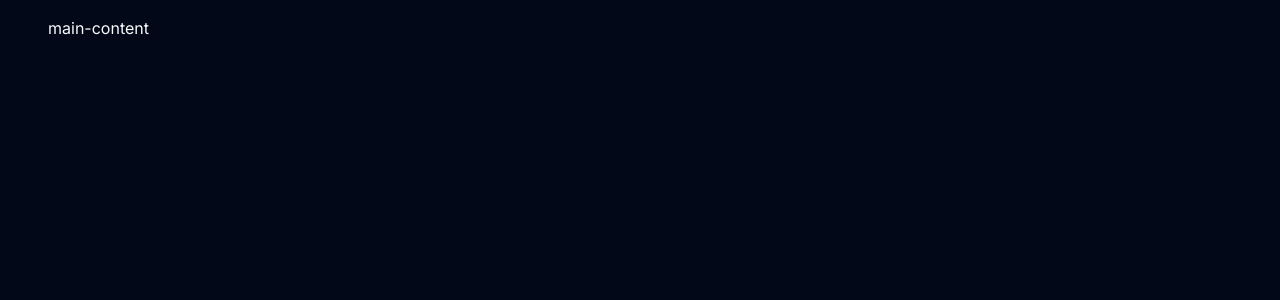
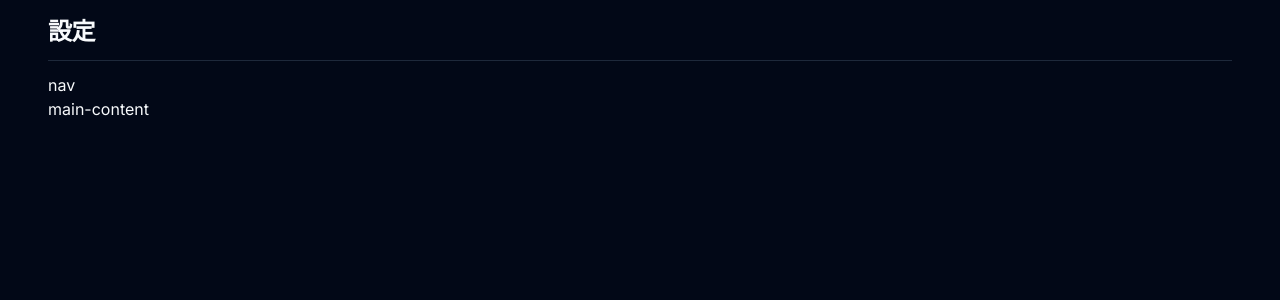
Before and after one commit to obashun22/mentai-online, a Next.js app: page /settings in a window 1280 px wide. Shown: the top 300 px of the page. Built offline with nearby package versions, Linux system fonts and the light colour scheme.

Commit message:
Update settingsページ実装中

```diff
--- a/package.json
+++ b/package.json
@@ -10,6 +10,7 @@
   },
   "dependencies": {
     "@heroicons/react": "^2.1.1",
+    "@radix-ui/react-separator": "^1.0.3",
     "@radix-ui/react-slot": "^1.0.2",
     "@radix-ui/react-tabs": "^1.0.4",
     "class-variance-authority": "^0.7.0",
--- a/src/app/settings/page.tsx
+++ b/src/app/settings/page.tsx
@@ -1,9 +1,20 @@
+import { Separator } from "@/components/ui/separator";
+
 export default function Settings() {
   return (
     <div className="p-4 h-screen">
       <div className="container mx-auto">
-        <div></div>
-        <div>main-content</div>
+        <div>
+          <h2 className="text-2xl font-bold tracking-tight">設定</h2>
+          {/* <p className="text-muted-foreground">
+            設定が変更できます。変更した設定はすぐに反映されます。
+          </p> */}
+        </div>
+        <Separator className="my-3" />
+        <div>
+          <div>nav</div>
+          <div>main-content</div>
+        </div>
       </div>
     </div>
   );
--- /dev/null
+++ b/src/components/ui/separator.tsx
@@ -0,0 +1,31 @@
+"use client"
+
+import * as React from "react"
+import * as SeparatorPrimitive from "@radix-ui/react-separator"
+
+import { cn } from "@/lib/utils"
+
+const Separator = React.forwardRef<
+  React.ElementRef<typeof SeparatorPrimitive.Root>,
+  React.ComponentPropsWithoutRef<typeof SeparatorPrimitive.Root>
+>(
+  (
+    { className, orientation = "horizontal", decorative = true, ...props },
+    ref
+  ) => (
+    <SeparatorPrimitive.Root
+      ref={ref}
+      decorative={decorative}
+      orientation={orientation}
+      className={cn(
+        "shrink-0 bg-border",
+        orientation === "horizontal" ? "h-[1px] w-full" : "h-full w-[1px]",
+        className
+      )}
+      {...props}
+    />
+  )
+)
+Separator.displayName = SeparatorPrimitive.Root.displayName
+
+export { Separator }
```
Also changed, not shown: 1 other file (tests, documents, lock files or other folders).
